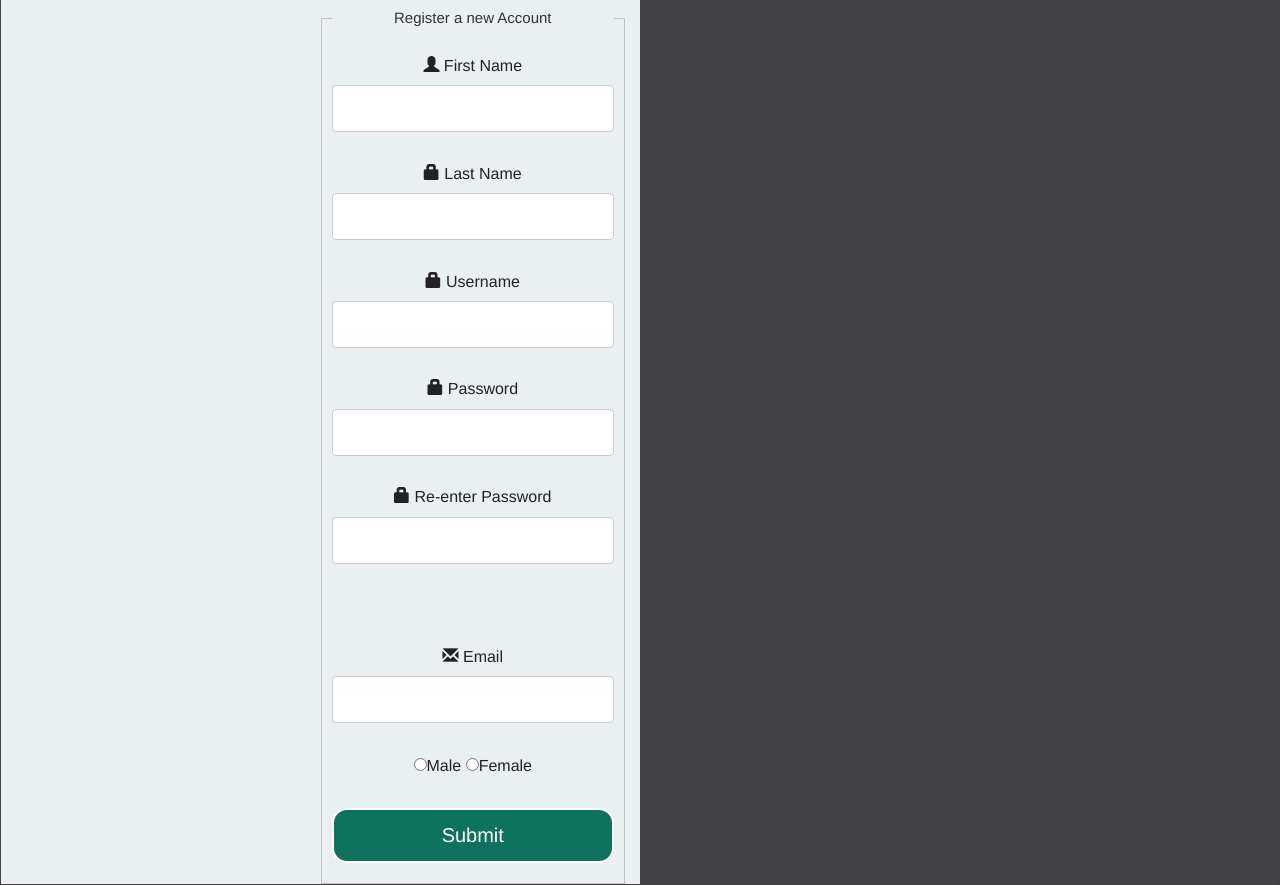
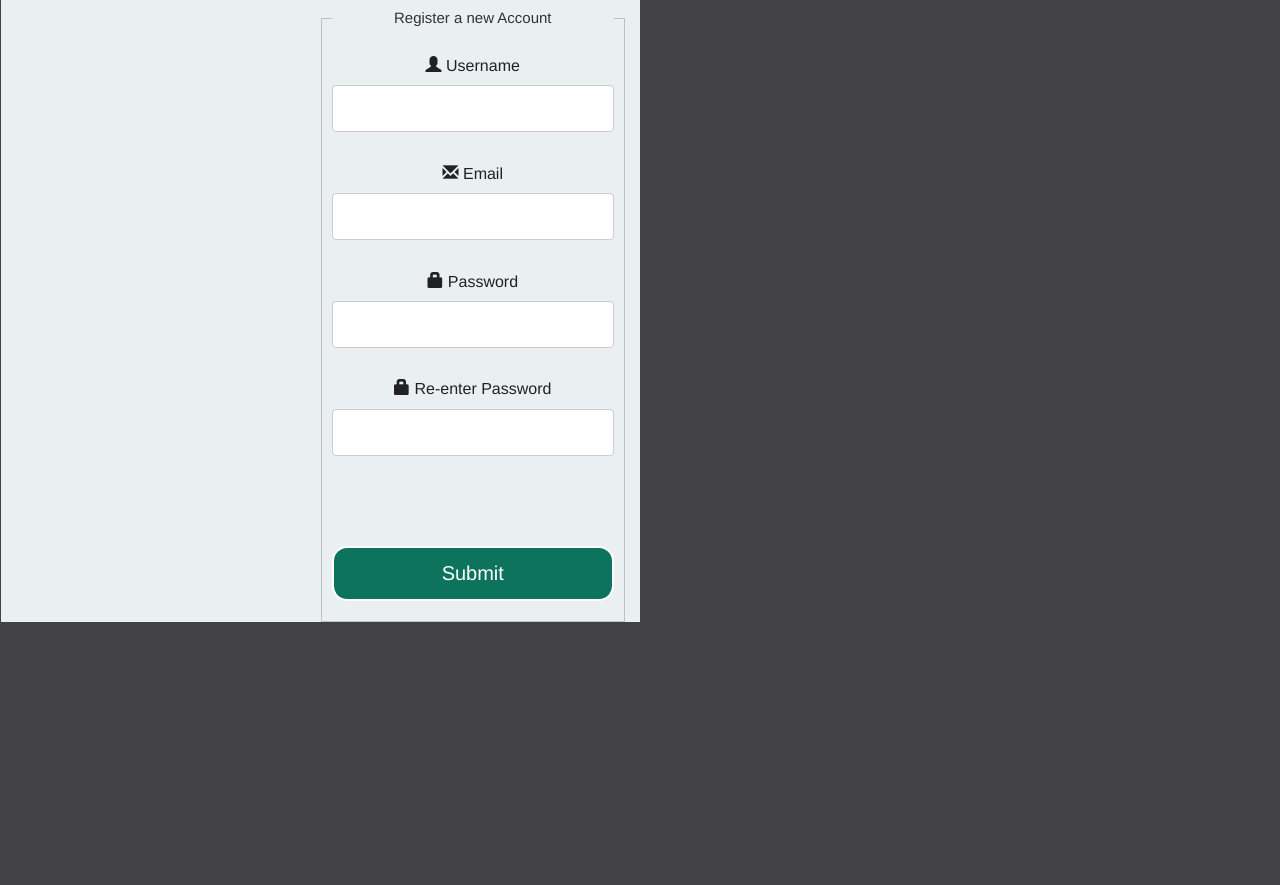
Before and after one commit to ryanj14/firebase, a website with bundled scripts: page public/registermvp.html in a window 1280 px wide. Shown: the part 169-1054 px from the top of the page. After the commit the page ends 800 px from the top, so only its background shows below. Built offline with nearby package versions, Linux system fonts and the light colour scheme; no server answers.

Commit message:
Changed the register page

```diff
--- a/public/registermvp.html
+++ b/public/registermvp.html
@@ -121,8 +121,9 @@
     </nav>
     <!-- End of navigation -->
 
-    <div id="weo">
-    <main id="panel" class="panel">
+
+<main id="panel" class="panel">
+
       <header class="panel-header">
           <div class="wedaBest col-md-12">
               <div class="img-container col-xs-1 col-md-1">
@@ -157,9 +158,9 @@
     <!-- End of jQuery slider -->
 
     <div class="core-container">
-            <div class="col-xs-12 col-md-12 title-container" class="headerBackground">
-                <p class="virtual-char">Hello there, ready to make a difference?
-            </div>
+        <div class="col-xs-12 col-md-12 title-container" class="headerBackground">
+            <p class="virtual-char">Hello there, ready to make a difference?
+        </div>
     </div>
 
     <div class="col-md-3"></div>
@@ -168,22 +169,15 @@
 
                 <legend>Register a new Account</legend><i class="glyphicon glyphicon-user"></i>
 
-                <div class="username">First Name</div><input name="firstname" type="text" required="required" class="glowing-border"><br><br><i class="glyphicon glyphicon-lock"></i>
+                <div class="username">Username</div><input name="username" type="text" required="required" class="glowing-border"><br><br>
 
-                <div class="username">Last Name</div><input name="lastname" type="text" required="required" class="glowing-border"><br><br><i class="glyphicon glyphicon-lock"></i>
-
-                <div class="username">Username</div><input name="username" type="text" required="required" class="glowing-border"><br><br><i class="glyphicon glyphicon-lock"></i>
+                <div class="glyphicon glyphicon-envelope"></div>&nbsp;<div class="email">Email</div><input name="email" type="email" required="required" class="glowing-border"><br><br><i class="glyphicon glyphicon-lock"></i>
 
                 <div class="password">Password</div><input name="password" type="password" required="required" id="checkPass" class="glowing-border"><br><br><i class="glyphicon glyphicon-lock"></i>
 
                 <div class="password1">Re-enter Password</div> <input name="password2" type="password" required="required" id="checkPass1" onChange="checkPassword()" class="glowing-border"><br><br>
 
                 <div class="alert"><p id="alert"></p></div>
-
-                <div class="glyphicon glyphicon-envelope"></div>&nbsp;<div class="email">Email</div><input name="email" type="email" required="required" class="glowing-border"><br><br>
-
-                <input type="radio" name="gender" value="0">Male
-                <input type="radio" name="gender" value="1">Female<br><br>
 
                 <input type="submit">
             </fieldset>
@@ -204,6 +198,7 @@
     </script>
     <!-- End of preloader -->
 
+    <!-- Signout function -->
     <script>
         function signOut(){
         firebase.auth().signOut().then(function() {
@@ -215,7 +210,7 @@
         });
         }
     </script>
+    <!-- End of signout function -->
 
-</div>
 </body>
 </html>
```
